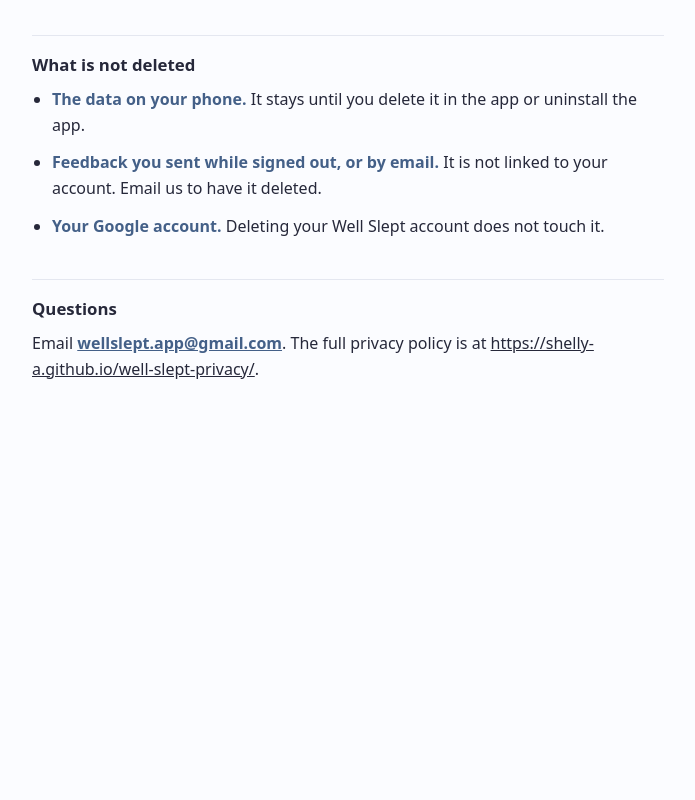
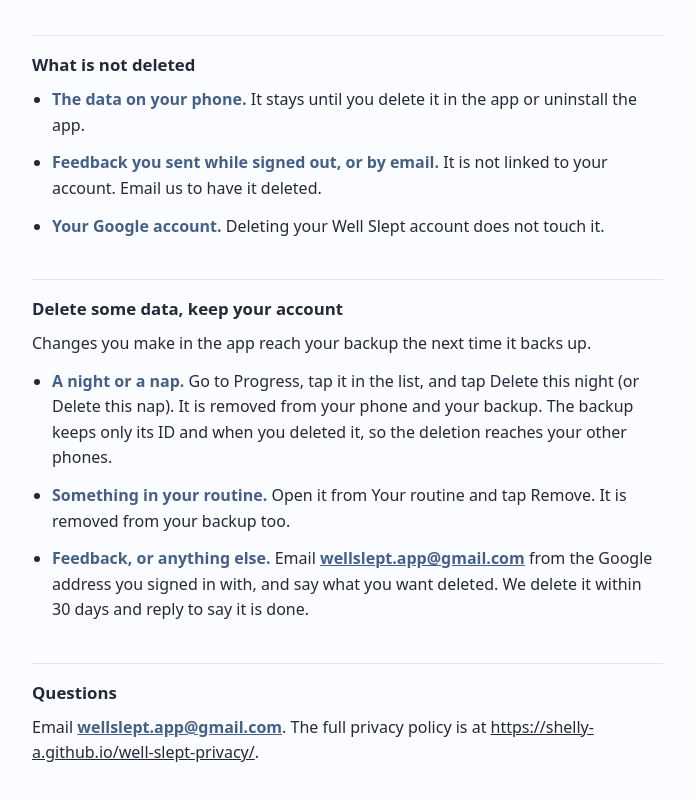
Before and after one commit to shelly-a/well-slept-privacy, a plain HTML site: page delete-account.html in a window 1280 px wide. Shown: the part 758-1558 px from the top of the page, without its empty margins (292-987 px from the left). Before the commit the page ends 1248 px from the top, so only its background shows below. Drawn offline with Linux system fonts and the light colour scheme.

Commit message:
Delete page: how to delete some data and keep the account
Co-Authored-By: Claude Opus 5.5 <noreply@anthropic.com>

```diff
--- a/delete-account.html
+++ b/delete-account.html
@@ -29,7 +29,7 @@
 <body>
 <main>
   <h1>Delete your Well Slept account</h1>
-  <p>Well Slept is a sleep debt tracker published by Shelly A. This page explains how to delete your Well Slept account and the data it holds. You only have an account if you signed in with Google in the app.</p>
+  <p>Well Slept is a sleep debt tracker published by Shelly A. This page explains how to delete your Well Slept account and the data it holds, or only some of that data. You only have an account if you signed in with Google in the app.</p>
   <h2>In the app</h2>
   <p>Open Well Slept, go to Profile &gt; Account, and tap Delete account. The app asks once more, then deletes your account and your whole backup straight away.</p>
   <h2>Without the app</h2>
@@ -47,6 +47,13 @@
   <li><strong>Feedback you sent while signed out, or by email.</strong> It is not linked to your account. Email us to have it deleted.</li>
   <li><strong>Your Google account.</strong> Deleting your Well Slept account does not touch it.</li>
   </ul>
+  <h2 id="some-data">Delete some data, keep your account</h2>
+  <p>Changes you make in the app reach your backup the next time it backs up.</p>
+  <ul>
+  <li><strong>A night or a nap.</strong> Go to Progress, tap it in the list, and tap Delete this night (or Delete this nap). It is removed from your phone and your backup. The backup keeps only its ID and when you deleted it, so the deletion reaches your other phones.</li>
+  <li><strong>Something in your routine.</strong> Open it from Your routine and tap Remove. It is removed from your backup too.</li>
+  <li><strong>Feedback, or anything else.</strong> Email <strong><a href="mailto:wellslept.app@gmail.com">wellslept.app@gmail.com</a></strong> from the Google address you signed in with, and say what you want deleted. We delete it within 30 days and reply to say it is done.</li>
+  </ul>
   <h2>Questions</h2>
   <p>Email <strong><a href="mailto:wellslept.app@gmail.com">wellslept.app@gmail.com</a></strong>. The full privacy policy is at <a href="https://shelly-a.github.io/well-slept-privacy/">https://shelly-a.github.io/well-slept-privacy/</a>.</p>
 </main>
```
